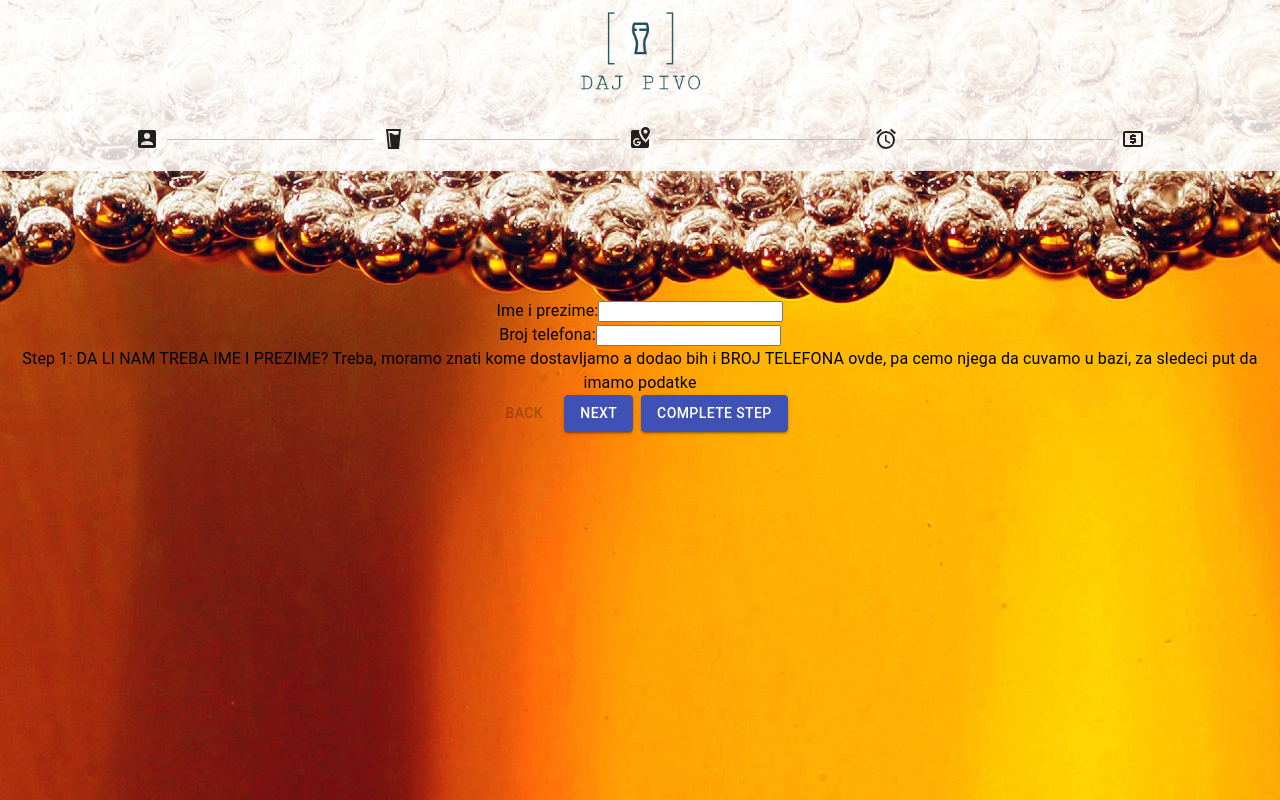
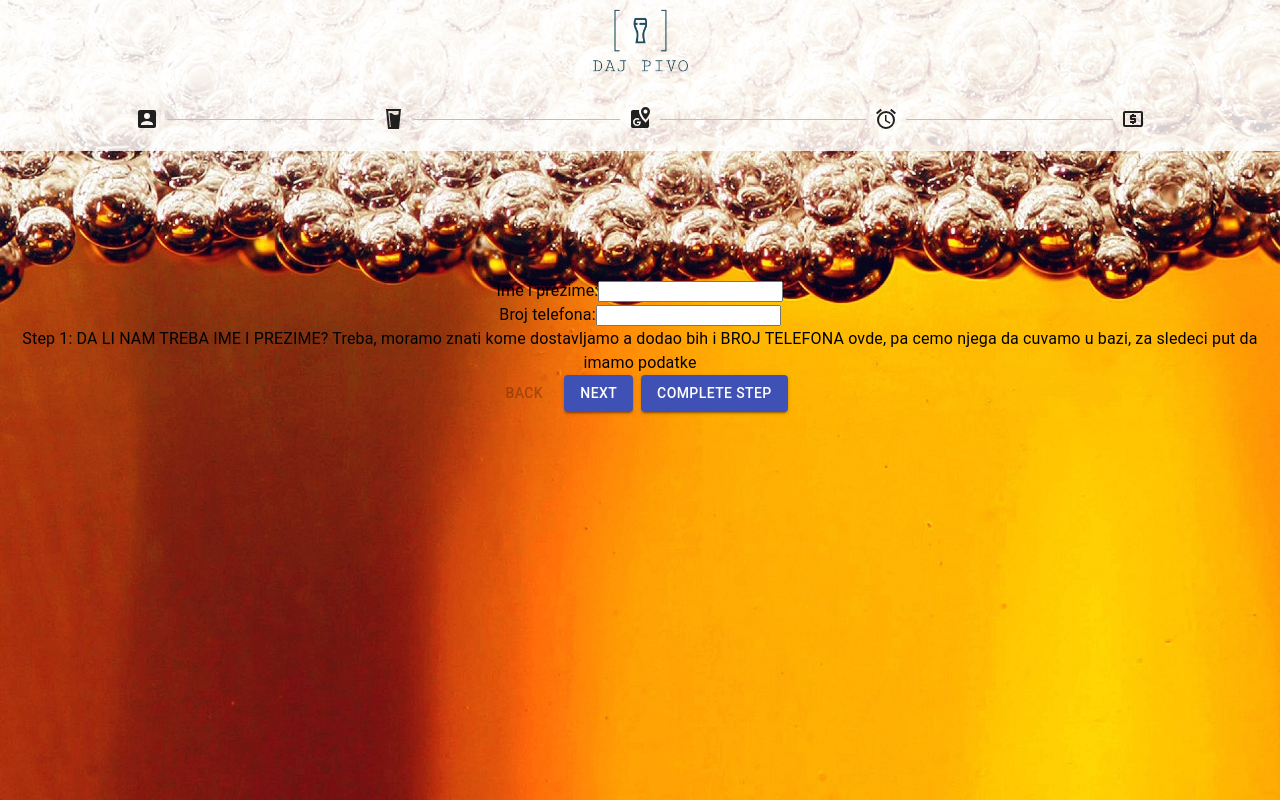
Before and after one commit to Dailoski/vops, a React (Create React App) app: page / in a window 1280 px wide. Built offline with nearby package versions, Linux system fonts and the light colour scheme.

Commit message:
added styling for logo

```diff
--- a/src/App.css
+++ b/src/App.css
@@ -6,8 +6,8 @@
   /* animation: App-logo-spin infinite 20s linear; */
   /* height: 40vmin; */
   pointer-events: none;
-  height:10%;
-  width:10%;
+  height:8%;
+  width:8%;
 }
 
 .logo-div {
```
